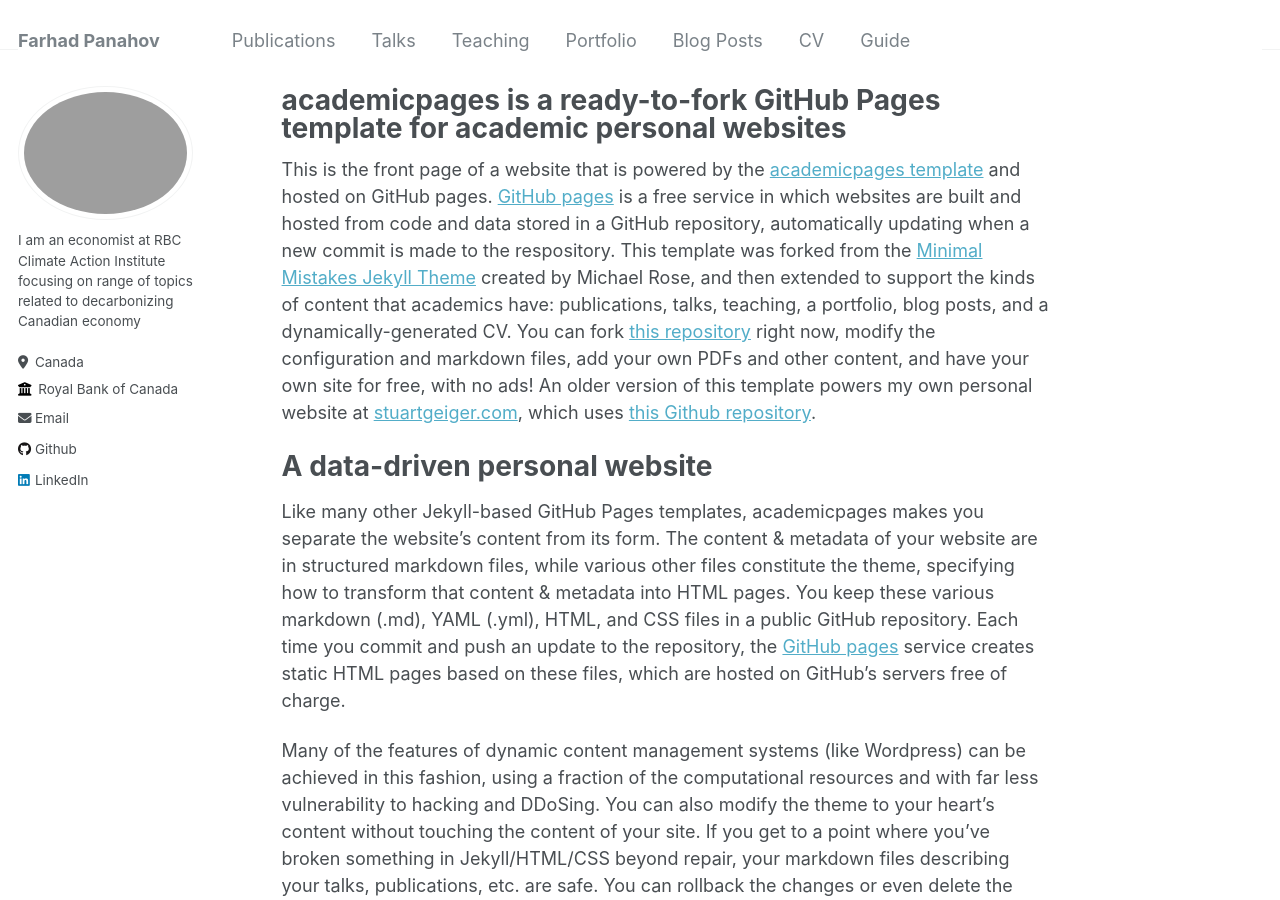
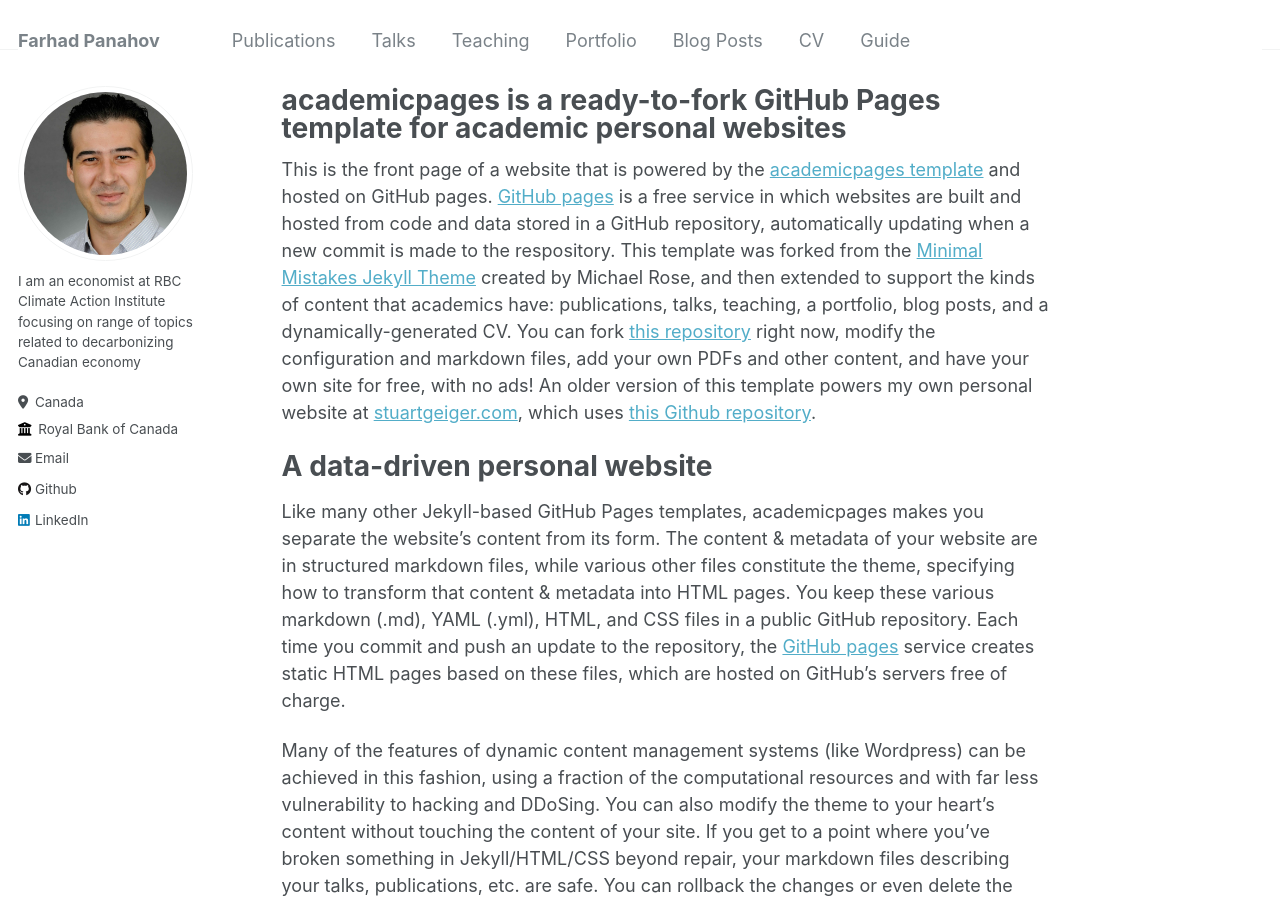
Before and after one commit to panahovf/panahovf.github.io, a Jekyll site: the page built from _pages/about.md, in a window 1280 px wide and 900 px high. Built offline with Jekyll 4.4.1, drawn with Linux system fonts in a browser that asks for light colours.

Commit message:
Update _config.yml

```diff
--- a/_config.yml
+++ b/_config.yml
@@ -21,7 +21,7 @@ repository               : "panahovf/panahovf.github.io"
 #               Additional customization can be done by editing /_includes/author-profile.html
 author:
   # Biographic information
-  avatar           : "linkedin pic.png"
+  avatar           : "linkedin pic.jpg"
   name             : # Farhad Panahov
   pronouns         : # example: "he/him"
   bio              : "I am an economist at RBC Climate Action Institute focusing on range of topics related to decarbonizing Canadian economy"
```
